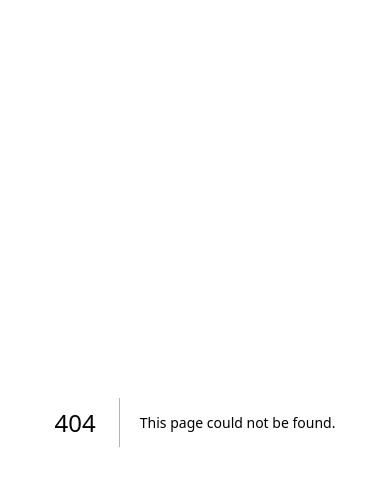
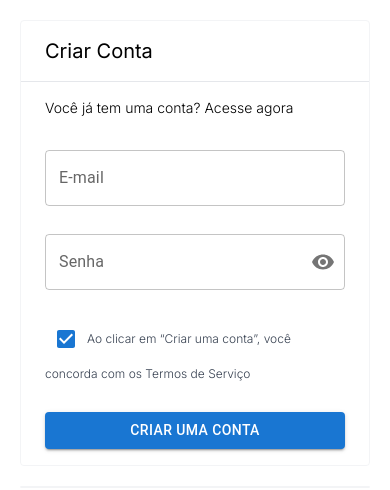
Before and after one commit to CarlosEduardoBotero/viveo-test, a Next.js app: page /register in a window 390 px wide. Before the commit this address had no page. Shown: the top 490 px of the page. Built offline with nearby package versions, Linux system fonts and the light colour scheme.

Commit message:
added registerform and basic responsive layout

```diff
--- /dev/null
+++ b/app/register/page.tsx
@@ -0,0 +1,22 @@
+import RegisterForm from "./register-form";
+import Link from "next/link";
+
+export default function Register() {
+  return (
+    <div className="h-[calc(100vh-59px)] flex lg:justify-center items-center lg:items-start flex-col gap-5 lg:gap-10 lg:flex-row mt-5 md:mt-10 mx-5 sm:mx-auto max-w-[800px]">
+      <div className="bg-white lg:flex-grow-[2] w-full sm:w-[500px] lg:w-full rounded border border-gray-100">
+        <h1 className="px-6 py-4 text-xl md:text-2xl border-b ">Criar Conta</h1>
+        <div>
+          <p className="font-light pl-6 py-4 text-sm sm:text-base">
+            Você já tem uma conta?{" "}
+            <span>
+              <Link href="/">Acesse agora</Link>
+            </span>
+          </p>
+        </div>
+        <RegisterForm />
+      </div>
+      <div className="bg-white w-full sm:w-[500px] rounded border border-gray-100"></div>
+    </div>
+  );
+}
```
